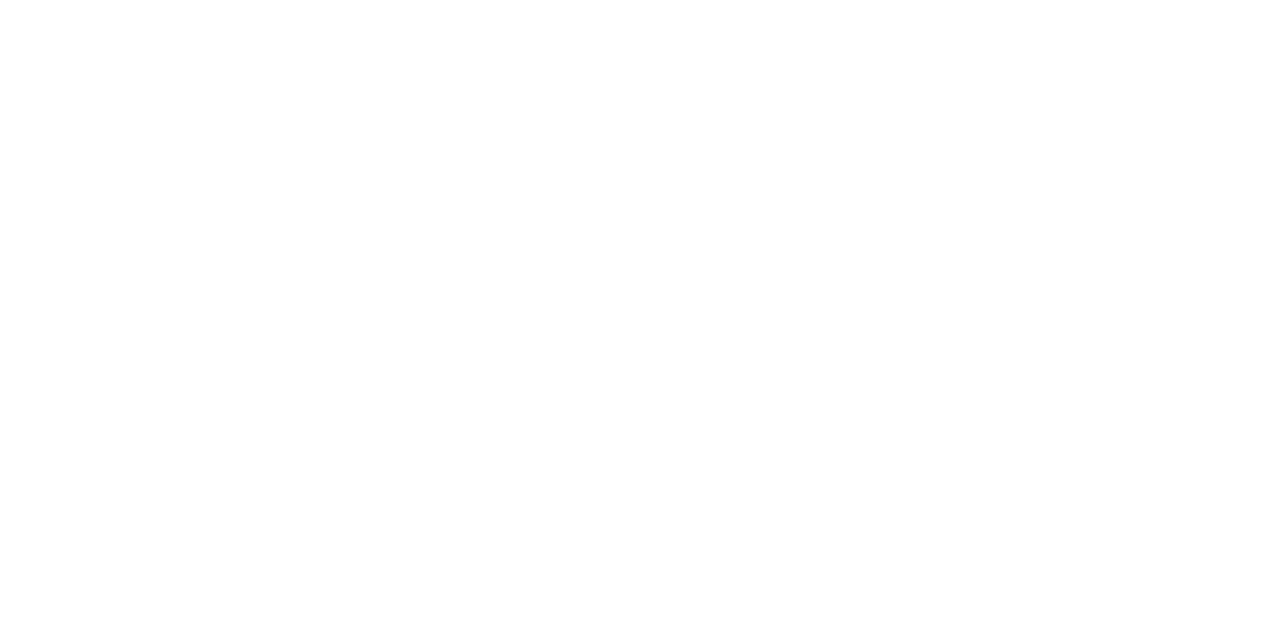
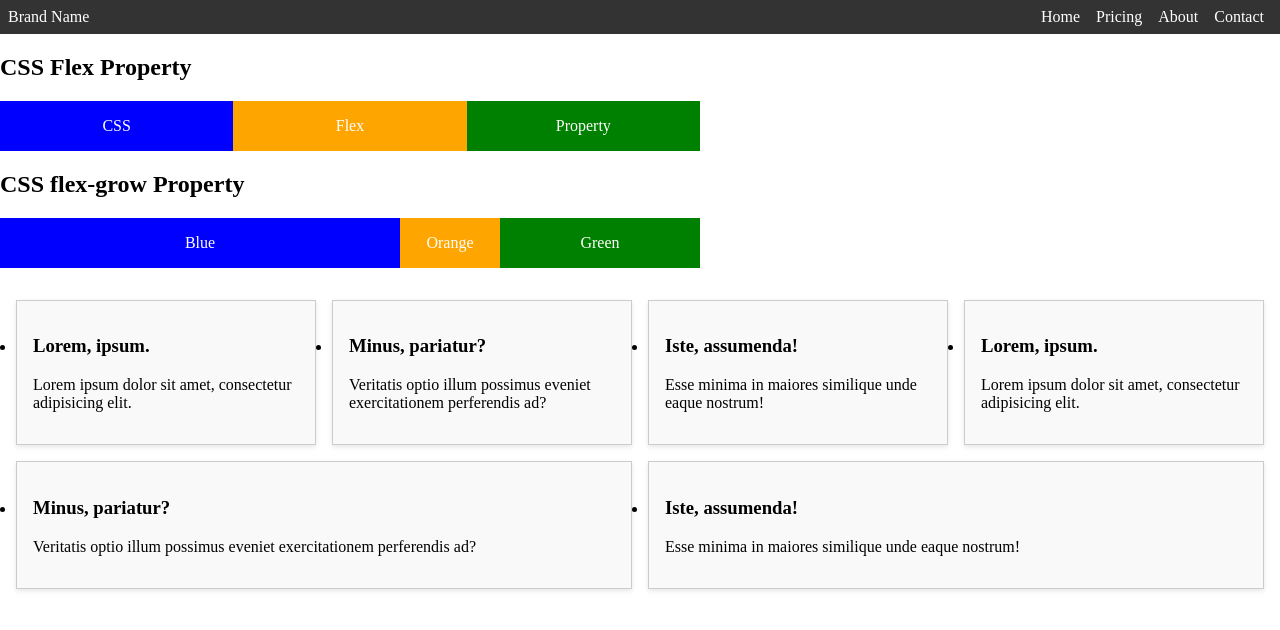
Before and after one commit to KyryloB01/KyryloB01.github.io, a plain HTML site: page exercises/lecture-07/index.html in a window 1280 px wide. Drawn offline with Linux system fonts and the light colour scheme.

Commit message:
Додав посилання на всі лекції у index.html і зробив 7 лекцію

```diff
--- a/exercises/lecture-07/css/main.css
+++ b/exercises/lecture-07/css/main.css
@@ -0,0 +1,89 @@
+* {
+  box-sizing: border-box;
+}
+
+body {
+  margin: 0;
+}
+
+.nav {
+  background-color: #333;
+  color: white;
+  display: flex;
+  align-items: center;
+  justify-content: space-between;
+  padding: 0 .5rem;
+}
+
+.link-list {
+  display: flex;
+  margin: 0;
+  list-style: none;
+  padding: 0;
+}
+
+.link {
+  padding: .5rem;
+}
+
+.link:hover {
+  background-color: #777;
+}
+
+.link a {
+  color: inherit;
+  text-decoration: none;
+}
+
+.wrapper, .grow-wrapper {
+  display: flex;
+  flex-wrap: wrap;
+  width: 700px;
+}
+
+.wrapper .item {
+  flex: 1;
+}
+
+.item-blue {
+  background-color: blue;
+}
+
+.item-orange {
+  background-color: orange;
+}
+
+.item-green {
+  background-color: green;
+}
+
+.item {
+  color: white;
+  width: 100px;
+  text-align: center;
+  padding: 1rem;
+}
+
+.grow-wrapper .item-blue {
+  flex-grow: 3;
+}
+
+.grow-wrapper .item-green {
+  flex-grow: 1;
+}
+
+.flexbox {
+  --min: 30ch;
+  display: flex;
+  flex-wrap: wrap;
+  gap: 1rem;
+  padding: 1rem;
+}
+
+.card {
+  flex: 1 1 var(--min);
+  border: 1px solid #ccc;
+  padding: 1rem;
+  background: #f9f9f9;
+  box-shadow: 0 2px 5px rgba(0,0,0,0.1);
+}
--- a/exercises/lecture-07/index.html
+++ b/exercises/lecture-07/index.html
@@ -0,0 +1,61 @@
+<!DOCTYPE html>
+<html lang="en">
+<head>
+  <meta charset="UTF-8" />
+  <meta name="viewport" content="width=device-width, initial-scale=1.0" />
+  <link rel="stylesheet" href="css/main.css" />
+  <title>Exercises for lecture #7</title>
+</head>
+<body>
+  <nav class="nav">
+    <span>Brand Name</span>
+    <ul class="link-list">
+      <li class="link"><a href="#">Home</a></li>
+      <li class="link"><a href="#">Pricing</a></li>
+      <li class="link"><a href="#">About</a></li>
+      <li class="link"><a href="#">Contact</a></li>
+    </ul>
+  </nav>
+
+  <h2>CSS Flex Property</h2>
+  <div class="wrapper">
+    <div class="item item-blue">CSS</div>
+    <div class="item item-orange">Flex</div>
+    <div class="item item-green">Property</div>
+  </div>
+
+  <h2>CSS flex-grow Property</h2>
+  <div class="grow-wrapper">
+    <div class="item item-blue">Blue</div>
+    <div class="item item-orange">Orange</div>
+    <div class="item item-green">Green</div>
+  </div>
+
+  <ul role="list" class="flexbox">
+    <li class="card">
+      <h3>Lorem, ipsum.</h3>
+      <p>Lorem ipsum dolor sit amet, consectetur adipisicing elit.</p>
+    </li>
+    <li class="card">
+      <h3>Minus, pariatur?</h3>
+      <p>Veritatis optio illum possimus eveniet exercitationem perferendis ad?</p>
+    </li>
+    <li class="card">
+      <h3>Iste, assumenda!</h3>
+      <p>Esse minima in maiores similique unde eaque nostrum!</p>
+    </li>
+    <li class="card">
+      <h3>Lorem, ipsum.</h3>
+      <p>Lorem ipsum dolor sit amet, consectetur adipisicing elit.</p>
+    </li>
+    <li class="card">
+      <h3>Minus, pariatur?</h3>
+      <p>Veritatis optio illum possimus eveniet exercitationem perferendis ad?</p>
+    </li>
+    <li class="card">
+      <h3>Iste, assumenda!</h3>
+      <p>Esse minima in maiores similique unde eaque nostrum!</p>
+    </li>
+  </ul>
+</body>
+</html>
```
Also changed, not shown: index.html (+16 -6 lines).
